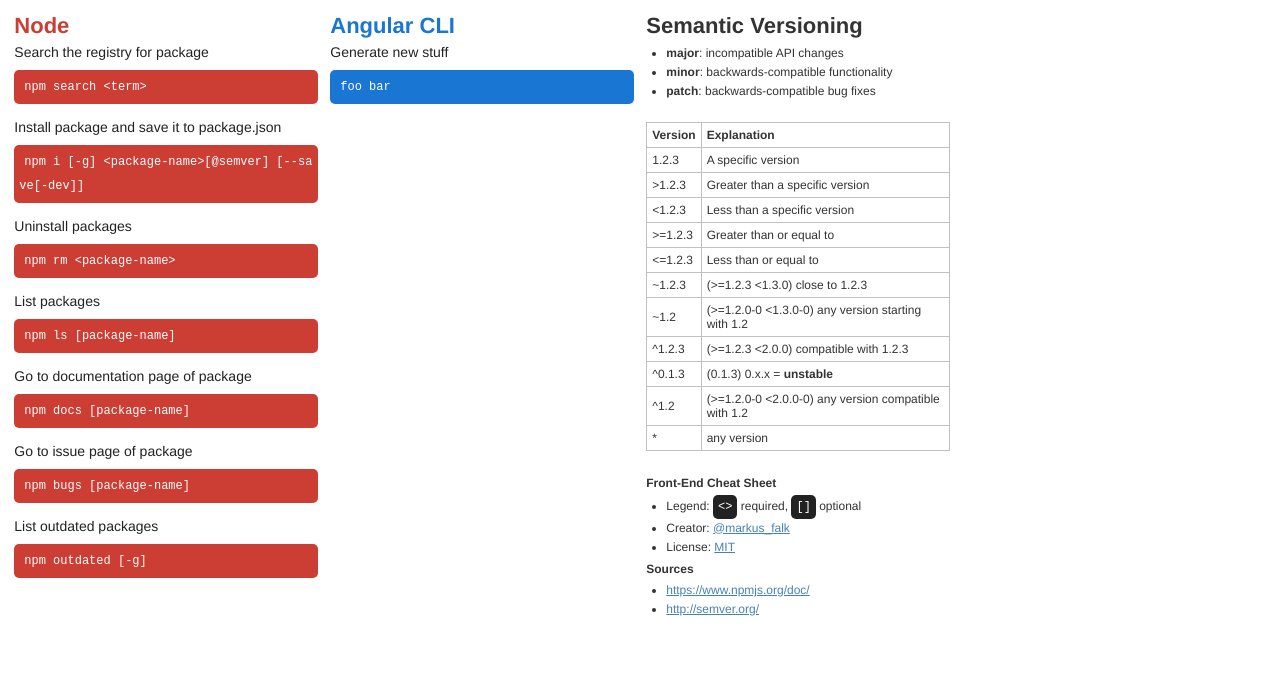
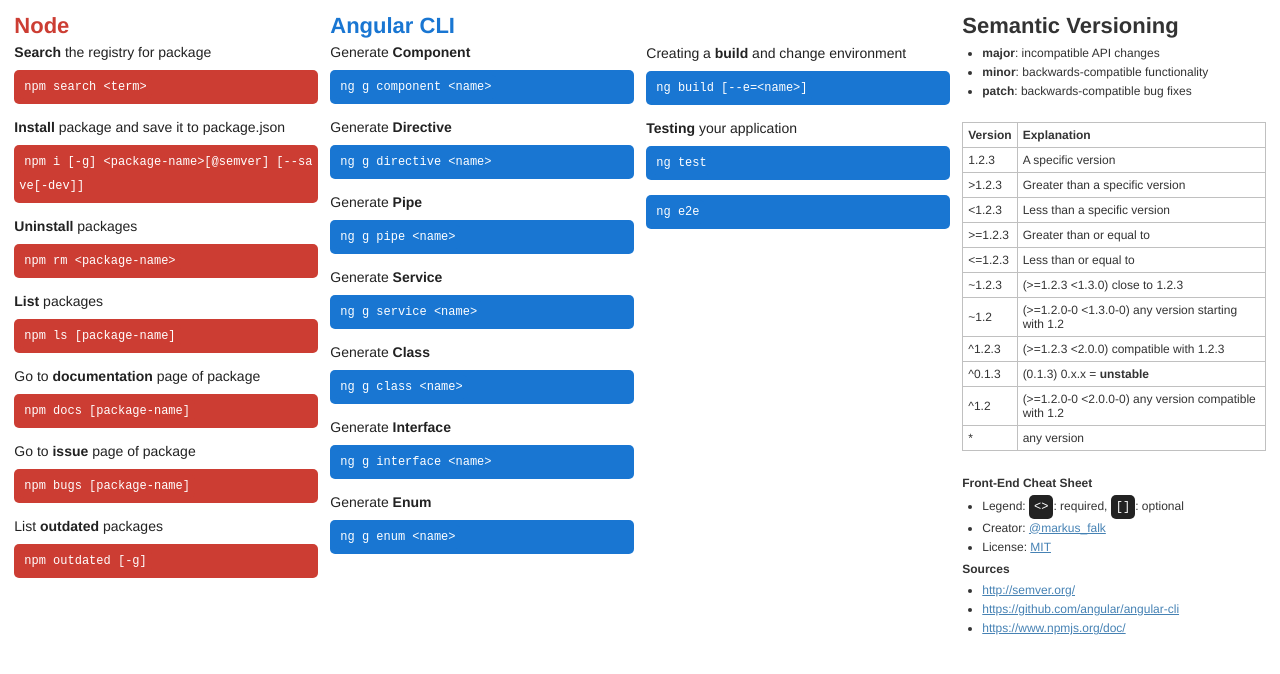
Before and after one commit to markusfalk/front-end-cheatsheet, a plain HTML site: page html/front-end-cheat-sheet.html in a window 1280 px wide. Drawn offline with Linux system fonts and the light colour scheme.

Commit message:
[FEATURE] add angular 2 refs #15

```diff
--- a/html/front-end-cheat-sheet.html
+++ b/html/front-end-cheat-sheet.html
@@ -14,25 +14,25 @@
       <div class="node">
         <h2>Node</h2>
 
-        <h3>Search the registry for package</h3>
+        <h3><strong>Search</strong> the registry for package</h3>
         <pre><code>npm search &lt;term&gt;</code></pre>
 
-        <h3>Install package and save it to package.json</h3>
+        <h3><strong>Install</strong> package and save it to package.json</h3>
         <pre><code>npm i [-g] &lt;package-name&gt;[@semver] [--save[-dev]]</code></pre>
 
-        <h3>Uninstall packages</h3>
+        <h3><strong>Uninstall</strong> packages</h3>
         <pre><code>npm rm &lt;package-name&gt;</code></pre>
 
-        <h3>List packages</h3>
+        <h3><strong>List</strong> packages</h3>
         <pre><code>npm ls [package-name]</code></pre>
 
-        <h3>Go to documentation page of package</h3>
+        <h3>Go to <strong>documentation</strong> page of package</h3>
         <pre><code>npm docs [package-name]</code></pre>
 
-        <h3>Go to issue page of package</h3>
+        <h3>Go to <strong>issue</strong> page of package</h3>
         <pre><code>npm bugs [package-name]</code></pre>
 
-        <h3>List outdated packages</h3>
+        <h3>List <strong>outdated</strong> packages</h3>
         <pre><code>npm outdated [-g]</code></pre>
 
       </div>
@@ -41,8 +41,41 @@
     <section>
       <div class="angular">
         <h2>Angular CLI</h2>
-        <h3>Generate new stuff</h3>
-        <pre><code>foo bar</code></pre>
+
+        <h3>Generate <strong>Component</strong></h3>
+        <pre><code>ng g component &lt;name&gt;</code></pre>
+
+        <h3>Generate <strong>Directive</strong></h3>
+        <pre><code>ng g directive &lt;name&gt;</code></pre>
+
+        <h3>Generate <strong>Pipe</strong></h3>
+        <pre><code>ng g pipe &lt;name&gt;</code></pre>
+
+        <h3>Generate <strong>Service</strong></h3>
+        <pre><code>ng g service &lt;name&gt;</code></pre>
+
+        <h3>Generate <strong>Class</strong></h3>
+        <pre><code>ng g class &lt;name&gt;</code></pre>
+
+        <h3>Generate <strong>Interface</strong></h3>
+        <pre><code>ng g interface &lt;name&gt;</code></pre>
+
+        <h3>Generate <strong>Enum</strong></h3>
+        <pre><code>ng g enum &lt;name&gt;</code></pre>
+
+      </div> <!-- angular -->
+    </section>
+
+    <section>
+      <div class="angular" style="margin-top: 37px;">
+
+        <h3>Creating a <strong>build</strong> and change environment</h3>
+        <pre><code>ng build [--e=&lt;name&gt;]</code></pre>
+
+        <h3><strong>Testing</strong> your application</h3>
+        <pre><code>ng test</code></pre>
+        <pre><code>ng e2e</code></pre>
+
       </div> <!-- angular -->
     </section>
 
@@ -115,15 +148,16 @@
       <div class="meta">
         <h2>Front-End Cheat Sheet</h2>
         <ul>
-          <li>Legend: <code>&lt;&gt;</code> required, <code>[]</code> optional</li>
+          <li>Legend: <code>&lt;&gt;</code>: required, <code>[]</code>: optional</li>
           <li>Creator: <a href="https://twitter.com/markus_falk">@markus_falk</a></li>
           <li>License: <a href="https://tldrlegal.com/license/mit-license">MIT</a></li>
         </ul>
 
         <h2>Sources</h2>
         <ul>
+          <li><a href="http://semver.org/">http://semver.org/</a></li>
+          <li><a href="https://github.com/angular/angular-cli">https://github.com/angular/angular-cli</a></li>
           <li><a href="https://www.npmjs.org/doc/">https://www.npmjs.org/doc/</a></li>
-          <li><a href="http://semver.org/">http://semver.org/</a></li>
         </ul>
 
       </div>
```
